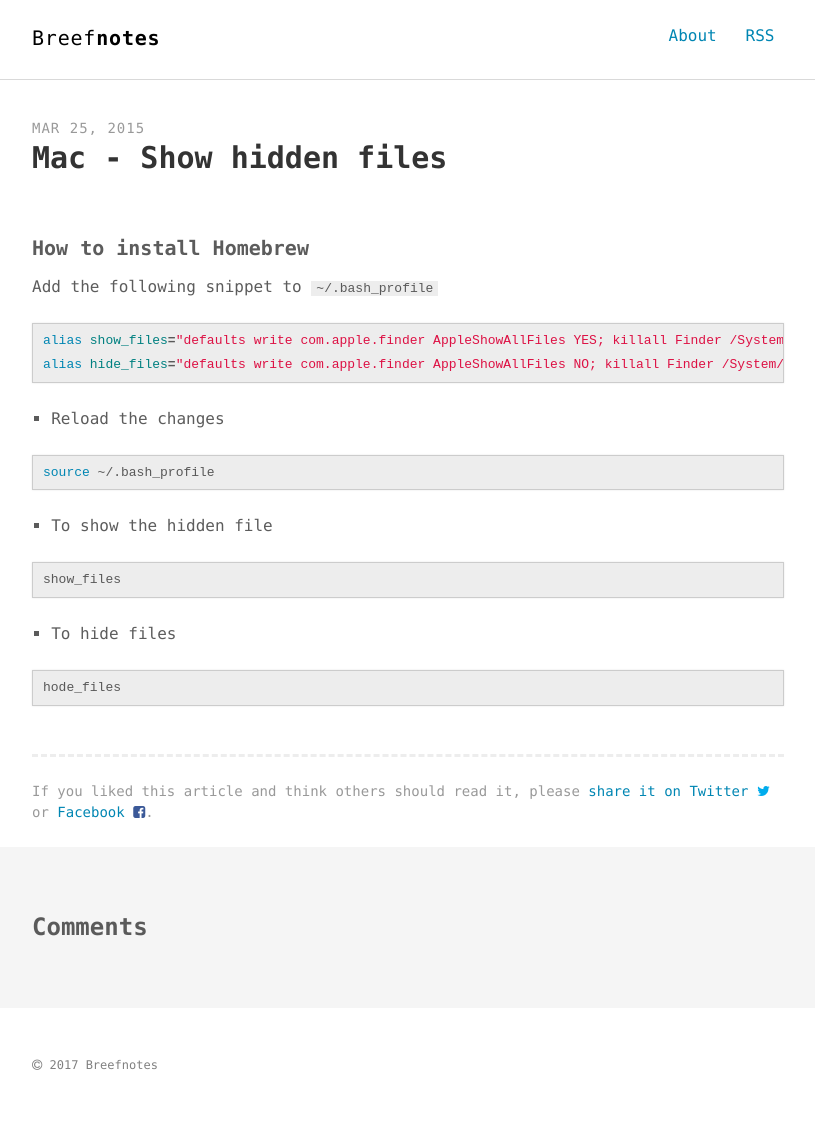
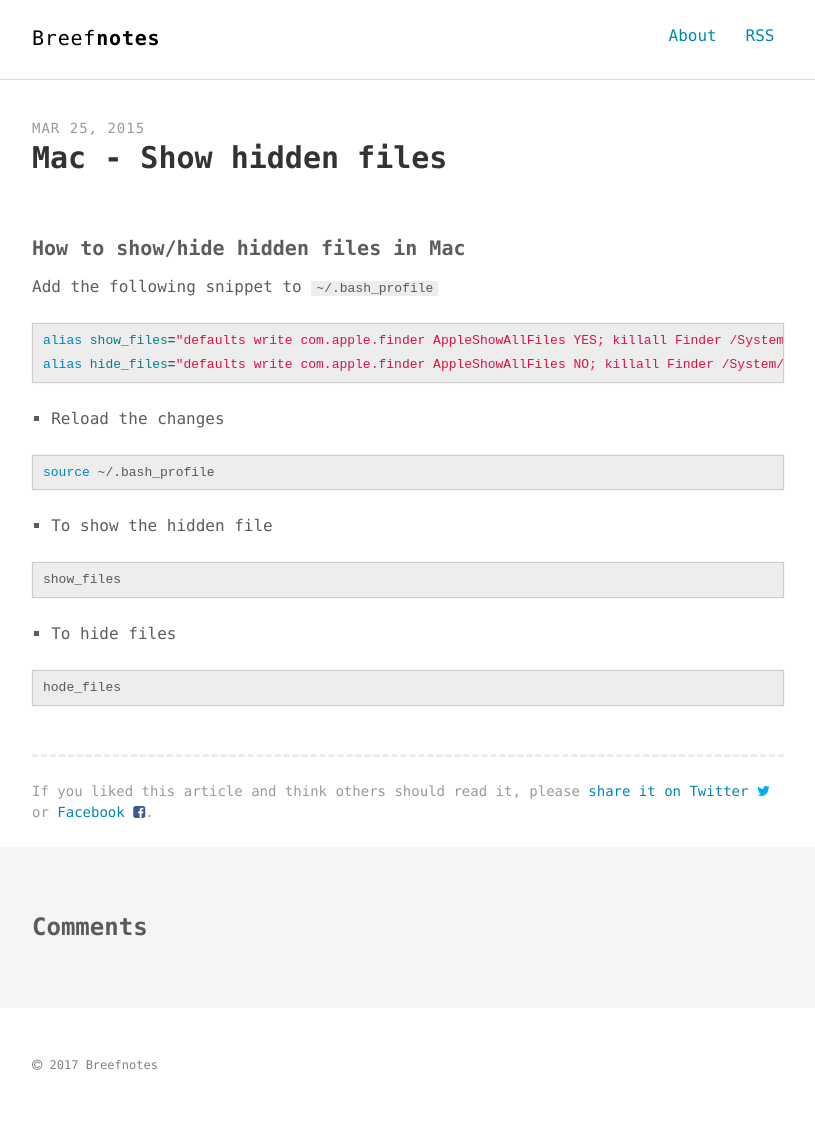
Before and after one commit to gsaandy/gsaandy.github.io, a Jekyll site: the page built from _posts/2015-03-25-mac-show-hidden-files.md, in a window 1280 px wide. Shown: the whole page, without its empty margins (232-1047 px from the left). Built offline with Jekyll 4.4.1, drawn with Linux system fonts in a browser that asks for light colours; comment, search, counter and statistics services are not loaded.

Commit message:
Update 2015-03-25-mac-show-hidden-files.md

```diff
--- a/_posts/2015-03-25-mac-show-hidden-files.md
+++ b/_posts/2015-03-25-mac-show-hidden-files.md
@@ -6,7 +6,7 @@ description: "How to show hidden files in mac"
 keywords: "mac, macos, how to show hidden files, hide hidden files"
 ---
 
-#### How to install Homebrew
+#### How to show/hide hidden files in Mac
 
 Add the following snippet to `~/.bash_profile`
 {% highlight bash %}
```
